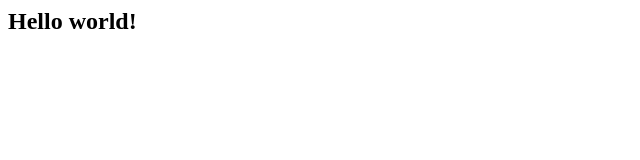
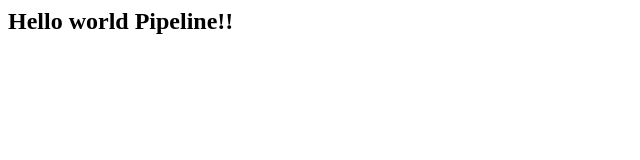
Before and after one commit to ShruthiKumbham/website, a plain HTML site: page index.html in a window 1280 px wide. Shown: the whole page, without its empty margins (0-640 px from the left). Drawn offline with Linux system fonts and the light colour scheme.

Commit message:
Update index.html

```diff
--- a/index.html
+++ b/index.html
@@ -3,6 +3,6 @@
 <title> Shruthi Kumbham </title>
 </head>
 <body>
-<h2>Hello world!</h2>
+<h2>Hello world Pipeline!!</h2>
 </body>
 </html>
```
